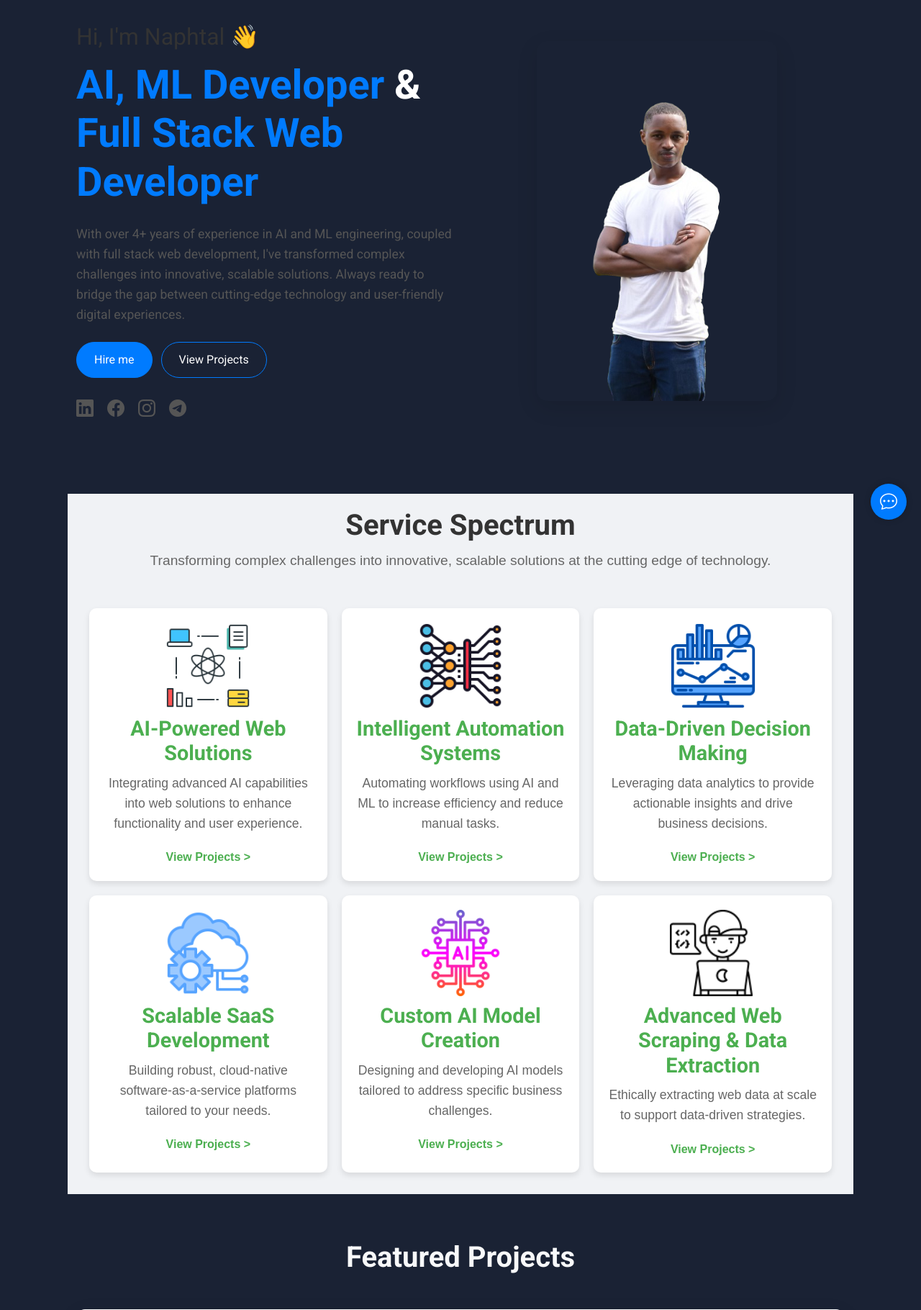
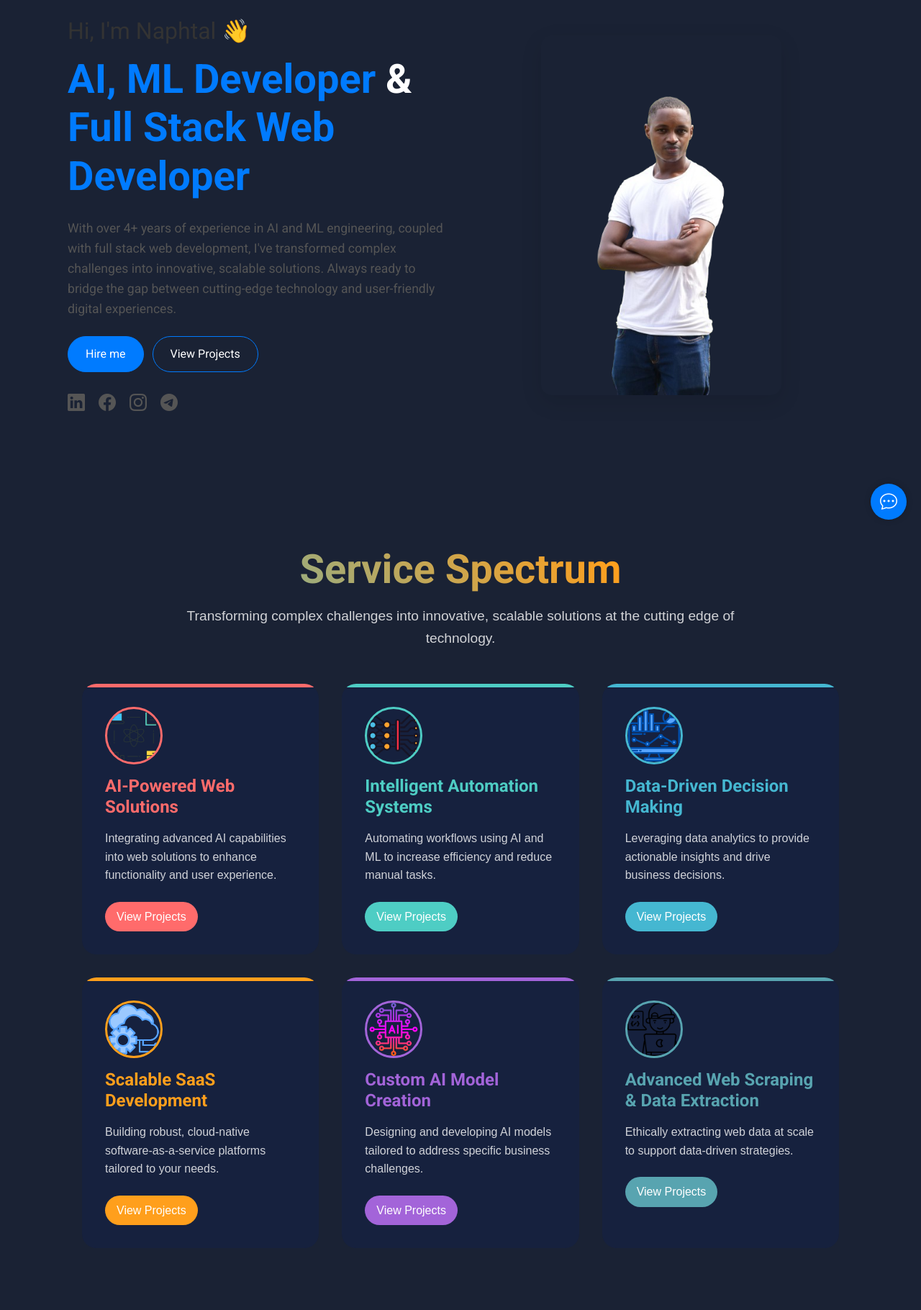
Before and after one commit to usanaphtal112/portfolio, a Django app: page / in a window 1280 px wide. Shown: the part 58-1878 px from the top of the page at 72% size. Run offline with Django 5.2, Linux system fonts and the light colour scheme; some libraries are stand-ins or nearby versions.

Commit message:
Modified the service page

```diff
--- a/templates/components/base.html
+++ b/templates/components/base.html
@@ -39,7 +39,7 @@
         </div>
 
         <!-- Main Content Area -->
-        <main class="container mt-4">
+        <main class="container-fluid">
             {% block content %}{% endblock %}
         </main>
 
--- a/templates/components/home.html
+++ b/templates/components/home.html
@@ -15,7 +15,7 @@
 
 <div class="container-fluid">
     <section class="featured-projects">
-        <div class="container">
+
         <h2 class="section-title text-light">Featured Projects</h2>
 
         {% for project in projectsData %}
@@ -31,7 +31,7 @@
             </div>
         </div>
         {% endfor %}
-        </div>
+
         <div class="view-more-projects">
             <a href="{% url 'project_work' %}" class="btn btn-secondary">View More Projects</a>
         </div>
--- a/templates/pages/services.html
+++ b/templates/pages/services.html
@@ -1,125 +1,188 @@
 {% load static %}
+
+<div class="service-spectrum">
+
+        <h1 class="title">Service Spectrum</h1>
+        <p class="subtitle">Transforming complex challenges into innovative, scalable solutions at the cutting edge of technology.</p>
+
+        <div class="services-grid">
+            <div class="service-card" style="--accent-color: #FF6B6B;">
+                <div class="service-content">
+                    <img src="{% static 'images/ai_web.png' %}" alt="AI-Powered Web Solutions" class="service-icon">
+                    <h2>AI-Powered Web Solutions</h2>
+                    <p>Integrating advanced AI capabilities into web solutions to enhance functionality and user experience.</p>
+                    <a href="#" class="btn-view">View Projects</a>
+                </div>
+            </div>
+            <div class="service-card" style="--accent-color: #4ECDC4;">
+                <div class="service-content">
+                    <img src="{% static 'images/intelligent_automation.png' %}" alt="Intelligent Automation Systems" class="service-icon">
+                    <h2>Intelligent Automation Systems</h2>
+                    <p>Automating workflows using AI and ML to increase efficiency and reduce manual tasks.</p>
+                    <a href="#" class="btn-view">View Projects</a>
+                </div>
+            </div>
+            <div class="service-card" style="--accent-color: #45B7D1;">
+                <div class="service-content">
+                    <img src="{% static 'images/data_driven.png' %}" alt="Data-Driven Decision Making" class="service-icon">
+                    <h2>Data-Driven Decision Making</h2>
+                    <p>Leveraging data analytics to provide actionable insights and drive business decisions.</p>
+                    <a href="#" class="btn-view">View Projects</a>
+                </div>
+            </div>
+            <div class="service-card" style="--accent-color: #FF9F1C;">
+                <div class="service-content">
+                    <img src="{% static 'images/scalable_saas.png' %}" alt="Scalable SaaS Development" class="service-icon">
+                    <h2>Scalable SaaS Development</h2>
+                    <p>Building robust, cloud-native software-as-a-service platforms tailored to your needs.</p>
+                    <a href="#" class="btn-view">View Projects</a>
+                </div>
+            </div>
+            <div class="service-card" style="--accent-color: #A364D9;">
+                <div class="service-content">
+                    <img src="{% static 'images/custom_ai.png' %}" alt="Custom AI Model Creation" class="service-icon">
+                    <h2>Custom AI Model Creation</h2>
+                    <p>Designing and developing AI models tailored to address specific business challenges.</p>
+                    <a href="#" class="btn-view">View Projects</a>
+                </div>
+            </div>
+            <div class="service-card" style="--accent-color: #58A4B0;">
+                <div class="service-content">
+                    <img src="{% static 'images/web_scraping.png' %}" alt="Advanced Web Scraping & Data Extraction" class="service-icon">
+                    <h2>Advanced Web Scraping & Data Extraction</h2>
+                    <p>Ethically extracting web data at scale to support data-driven strategies.</p>
+                    <a href="#" class="btn-view">View Projects</a>
+                </div>
+            </div>
+        </div>
+
+</div>
 
 <style>
     .service-spectrum {
-        font-family: Arial, sans-serif;
-        background-color: #f0f2f5;
-        color: #333;
-        text-align: center;
-        margin: 0;
-        padding: 20px;
+        color: #ffffff;
+        padding: 5rem 0;
+        font-family: 'Poppins', sans-serif;
     }
 
-    .service-spectrum h1 {
-        font-size: 2.5em;
-        margin-bottom: 10px;
+    .title {
+        font-size: 3.5rem;
+        font-weight: 700;
+        text-align: center;
+        margin-bottom: 1rem;
+        background: linear-gradient(45deg, #FF6B6B, #4ECDC4, #45B7D1, #FF9F1C, #A364D9);
+        -webkit-background-clip: text;
+        -webkit-text-fill-color: transparent;
+        background-size: 300% 300%;
+        animation: gradient-shift 15s ease infinite;
     }
 
-    .service-spectrum p {
-        font-size: 1.2em;
-        color: #666;
+    .subtitle {
+        text-align: center;
+        font-size: 1.2rem;
+        max-width: 800px;
+        margin: 0 auto 3rem;
+        opacity: 0.8;
     }
 
-    .services {
-        display: flex;
-        flex-wrap: wrap;
-        justify-content: space-between;
-        margin-top: 40px;
+    .services-grid {
+        display: grid;
+        grid-template-columns: repeat(auto-fit, minmax(300px, 1fr));
+        gap: 2rem;
+        padding: 0 2rem;
     }
 
-    .service {
-        background-color: #fff;
-        padding: 20px;
-        margin: 10px;
-        border-radius: 10px;
-        box-shadow: 0 4px 8px rgba(0,0,0,0.1);
-        transition: transform 0.3s, box-shadow 0.3s;
-        flex-basis: calc(33.333% - 20px);
+    .service-card {
+        background-color: #16213E;
+        border-radius: 20px;
+        overflow: hidden;
+        transition: transform 0.3s ease, box-shadow 0.3s ease;
+        position: relative;
     }
 
-    .service:hover {
-        transform: translateY(-10px);
-        box-shadow: 0 8px 16px rgba(0,0,0,0.2);
+    .service-card::before {
+        content: '';
+        position: absolute;
+        top: 0;
+        left: 0;
+        right: 0;
+        height: 5px;
+        background-color: var(--accent-color);
+        transition: height 0.3s ease;
     }
 
-    .service img {
-        width: 120px;
-        height: 120px;
-        margin-bottom: 10px;
-        transition: transform 0.3s;
+    .service-card:hover::before {
+        height: 100%;
+        opacity: 0.1;
     }
 
-    .service:hover img {
-        transform: scale(1.1);
+    .service-card:hover {
+        transform: translateY(-10px);
+        box-shadow: 0 20px 40px rgba(0, 0, 0, 0.4);
     }
 
-    .service h2 {
-        color: #4CAF50;
-        font-size: 1.8em;
-        margin-bottom: 10px;
+    .service-content {
+        padding: 2rem;
+        position: relative;
+        z-index: 1;
     }
 
-    .service p {
-        color: #666;
-        font-size: 1.1em;
-        margin-bottom: 10px;
+    .service-icon {
+        width: 80px;
+        height: 80px;
+        object-fit: cover;
+        border-radius: 50%;
+        margin-bottom: 1rem;
+        border: 3px solid var(--accent-color);
+        transition: transform 0.3s ease;
     }
 
-    .service a {
-        color: #4CAF50;
-        text-decoration: none;
-        font-weight: bold;
-        display: inline-block;
-        margin-top: 10px;
-        transition: color 0.3s;
+    .service-card:hover .service-icon {
+        transform: scale(1.1) rotate(5deg);
     }
 
-    .service a:hover {
-        color: #388E3C;
+    .service-card h2 {
+        font-size: 1.5rem;
+        margin-bottom: 1rem;
+        color: var(--accent-color);
+    }
+
+    .service-card p {
+        font-size: 1rem;
+        margin-bottom: 1.5rem;
+        opacity: 0.8;
+    }
+
+    .btn-view {
+        display: inline-block;
+        padding: 0.5rem 1rem;
+        background-color: var(--accent-color);
+        color: #ffffff;
+        text-decoration: none;
+        border-radius: 25px;
+        transition: transform 0.3s ease, box-shadow 0.3s ease;
+    }
+
+    .btn-view:hover {
+        transform: translateY(-3px);
+        box-shadow: 0 5px 15px rgba(0, 0, 0, 0.3);
+    }
+
+    @keyframes gradient-shift {
+        0% { background-position: 0% 50%; }
+        50% { background-position: 100% 50%; }
+        100% { background-position: 0% 50%; }
+    }
+
+    @media (max-width: 768px) {
+        .title {
+            font-size: 2.5rem;
+        }
+        .subtitle {
+            font-size: 1rem;
+        }
+        .services-grid {
+            grid-template-columns: 1fr;
+        }
     }
 </style>
-
-<div class="service-spectrum">
-    <h1>Service Spectrum</h1>
-    <p>Transforming complex challenges into innovative, scalable solutions at the cutting edge of technology.</p>
-
-    <div class="services">
-        <div class="service">
-            <img src="{% static 'images/ai_web.png' %}" alt="AI-Powered Web Solutions">
-            <h2>AI-Powered Web Solutions</h2>
-            <p>Integrating advanced AI capabilities into web solutions to enhance functionality and user experience.</p>
-            <a href="#">View Projects &gt;</a>
-        </div>
-        <div class="service">
-            <img src="{% static 'images/intelligent_automation.png' %}" alt="Intelligent Automation Systems">
-            <h2>Intelligent Automation Systems</h2>
-            <p>Automating workflows using AI and ML to increase efficiency and reduce manual tasks.</p>
-            <a href="#">View Projects &gt;</a>
-        </div>
-        <div class="service">
-            <img src="{% static 'images/data_driven.png' %}" alt="Data-Driven Decision Making">
-            <h2>Data-Driven Decision Making</h2>
-            <p>Leveraging data analytics to provide actionable insights and drive business decisions.</p>
-            <a href="#">View Projects &gt;</a>
-        </div>
-        <div class="service">
-            <img src="{% static 'images/scalable_saas.png' %}" alt="Scalable SaaS Development">
-            <h2>Scalable SaaS Development</h2>
-            <p>Building robust, cloud-native software-as-a-service platforms tailored to your needs.</p>
-            <a href="#">View Projects &gt;</a>
-        </div>
-        <div class="service">
-            <img src="{% static 'images/custom_ai.png' %}" alt="Custom AI Model Creation">
-            <h2>Custom AI Model Creation</h2>
-            <p>Designing and developing AI models tailored to address specific business challenges.</p>
-            <a href="#">View Projects &gt;</a>
-        </div>
-        <div class="service">
-            <img src="{% static 'images/web_scraping.png' %}" alt="Advanced Web Scraping & Data Extraction">
-            <h2>Advanced Web Scraping & Data Extraction</h2>
-            <p>Ethically extracting web data at scale to support data-driven strategies.</p>
-            <a href="#">View Projects &gt;</a>
-        </div>
-    </div>
-</div>
-<script src="{% static 'js/service.js' %}"></script>
```
Lines whose indentation alone changed are shown as unchanged.
